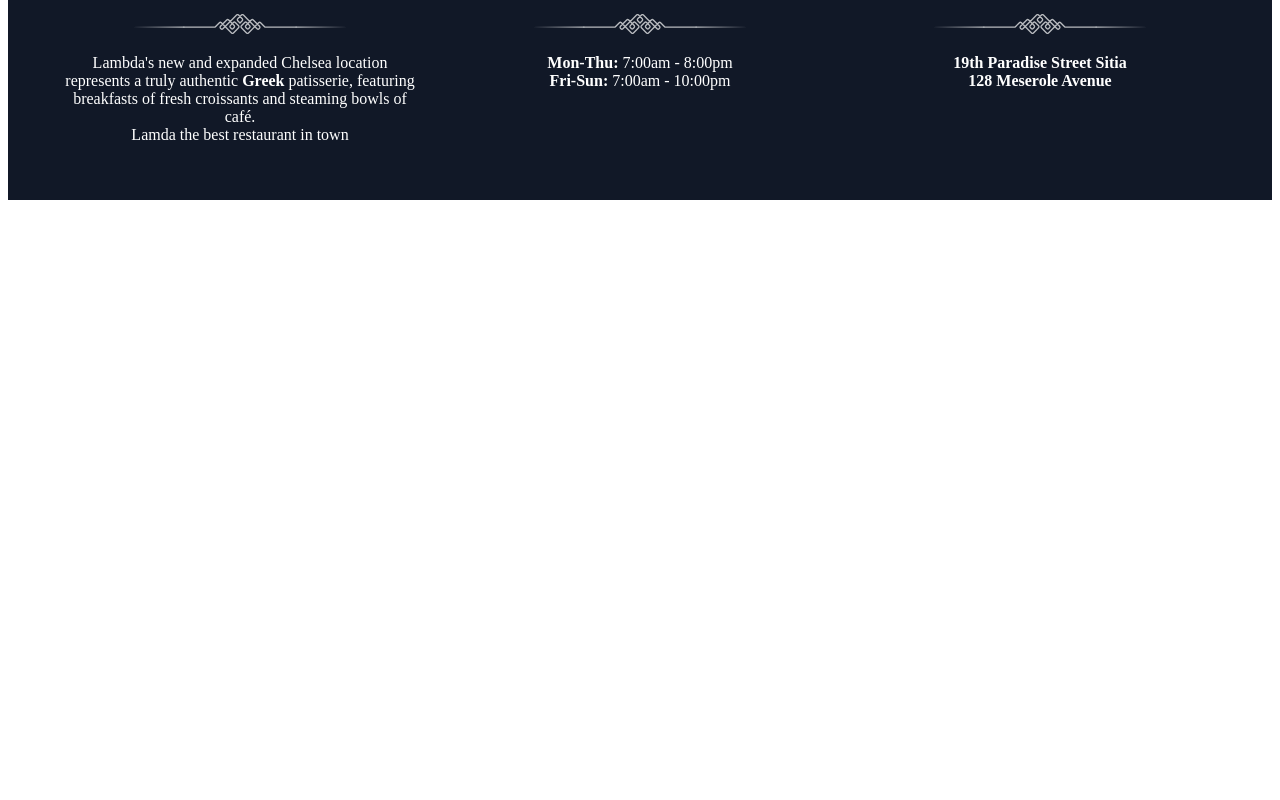
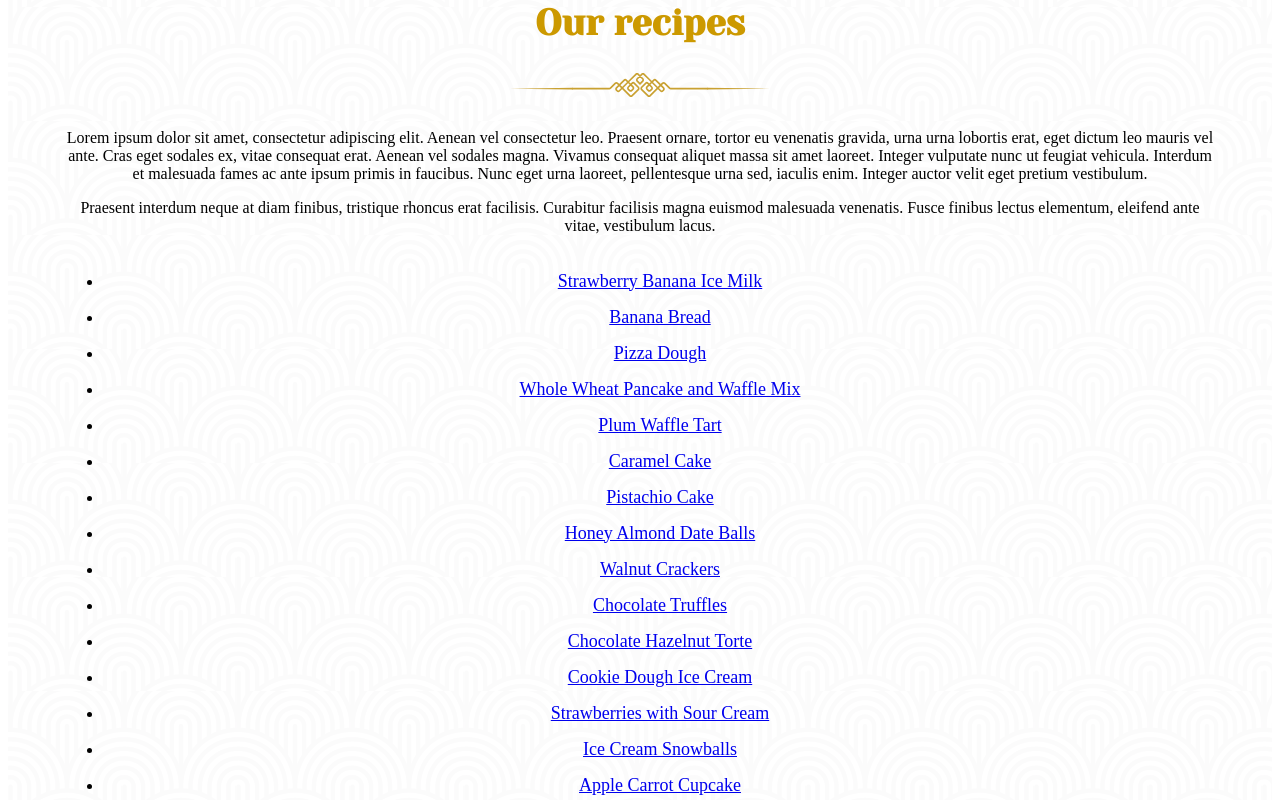
Before and after one commit to alestrunda/restaurant-next, a Next.js app: page /about in a window 1280 px wide. Shown: the part 1880-2680 px from the top of the page. Before the commit the page ends 2088 px from the top, so only its background shows below. Built offline with nearby package versions, Linux system fonts and the light colour scheme.

Commit message:
add recipes section

```diff
--- a/apis/recipe.js
+++ b/apis/recipe.js
@@ -1,26 +1,71 @@
-export const idMapping = {
-  "strawberry-banana-ice-milk": "42a1ea440e8ed2473a759f4ef54ab5ae",
-  "banana-bread": "c87b75a2fa4f28dbc340f7c176f57faf",
-  "pizza-dough": "1b6dfeaf0988f96b187c7c9bb69a14fa",
-  "whole-wheat-pancake-and-waffle-mix": "2aa69f32bb405ea0c6e29fe78c830065",
-  "plum-waffle-tart": "c398e92ad22a0b1b1489144e6b89b986",
-  "caramel-cake": "b66666d5c882ca199f43def8f1b8a03f",
-  "pistachio-cake": "0bc10f882be73fae8bfaac8086d13d23",
-  "honey-almond-date-balls": "eaab43bafe44b16705aef082120d2e40",
-  "walnut-crackers": "ac886f8bb78acc41a64f02a0f100937e",
-  "chocolate-truffles": "900dfc8e4b1f06180c5260983f15f11a",
-  "chocolate-hazelnut-torte": "60e5f656088529547cecaf4b2c04a504",
-  "cookie-dough-ice-cream": "9219b3c0524b8ae9b8efee4ad48da0bb",
-  "strawberries-with-sour-cream": "4abb432a19ed768f8ee69b235bbb6684",
-  "ice-cream-snowballs": "91e46404198f2263732cf43fb51a89ed",
-  "apple-carrot-cupcake": "0c100a129b57c9f1bde46b04e38cf2a1",
-  "lemon-cake": "71199681d0c28c1d1e0cede73eb6ec54",
+export const RECIPES = {
+  "strawberry-banana-ice-milk": {
+    id: "42a1ea440e8ed2473a759f4ef54ab5ae",
+    title: "Strawberry Banana Ice Milk",
+  },
+  "banana-bread": {
+    id: "c87b75a2fa4f28dbc340f7c176f57faf",
+    title: "Banana Bread",
+  },
+  "pizza-dough": {
+    id: "1b6dfeaf0988f96b187c7c9bb69a14fa",
+    title: "Pizza Dough",
+  },
+  "whole-wheat-pancake-and-waffle-mix": {
+    id: "2aa69f32bb405ea0c6e29fe78c830065",
+    title: "Whole Wheat Pancake and Waffle Mix",
+  },
+  "plum-waffle-tart": {
+    id: "c398e92ad22a0b1b1489144e6b89b986",
+    title: "Plum Waffle Tart",
+  },
+  "caramel-cake": {
+    id: "b66666d5c882ca199f43def8f1b8a03f",
+    title: "Caramel Cake",
+  },
+  "pistachio-cake": {
+    id: "0bc10f882be73fae8bfaac8086d13d23",
+    title: "Pistachio Cake",
+  },
+  "honey-almond-date-balls": {
+    id: "eaab43bafe44b16705aef082120d2e40",
+    title: "Honey Almond Date Balls",
+  },
+  "walnut-crackers": {
+    id: "ac886f8bb78acc41a64f02a0f100937e",
+    title: "Walnut Crackers",
+  },
+  "chocolate-truffles": {
+    id: "900dfc8e4b1f06180c5260983f15f11a",
+    title: "Chocolate Truffles",
+  },
+  "chocolate-hazelnut-torte": {
+    id: "60e5f656088529547cecaf4b2c04a504",
+    title: "Chocolate Hazelnut Torte",
+  },
+  "cookie-dough-ice-cream": {
+    id: "9219b3c0524b8ae9b8efee4ad48da0bb",
+    title: "Cookie Dough Ice Cream",
+  },
+  "strawberries-with-sour-cream": {
+    id: "4abb432a19ed768f8ee69b235bbb6684",
+    title: "Strawberries with Sour Cream",
+  },
+  "ice-cream-snowballs": {
+    id: "91e46404198f2263732cf43fb51a89ed",
+    title: "Ice Cream Snowballs",
+  },
+  "apple-carrot-cupcake": {
+    id: "0c100a129b57c9f1bde46b04e38cf2a1",
+    title: "Apple Carrot Cupcake",
+  },
+  "lemon-cake": { id: "71199681d0c28c1d1e0cede73eb6ec54", title: "Lemon Cake" },
 };
 
 export const api = {
-  getRecipe: async (id) => {
+  getRecipe: async (slug) => {
     const response = await fetch(
-      `${process.env.API_RECIPE_URL}/${idMapping[id]}?app_id=${process.env.API_RECIPE_ID}&app_key=${process.env.API_RECIPE_KEY}&type=public`
+      `${process.env.API_RECIPE_URL}/${RECIPES[slug].id}?app_id=${process.env.API_RECIPE_ID}&app_key=${process.env.API_RECIPE_KEY}&type=public`
     );
     if (!response.ok) {
       throw new Error(`${response.status} ${response.statusText}`);
--- a/pages/about.js
+++ b/pages/about.js
@@ -3,12 +3,14 @@ import Header from "./layout/Header";
 import Page from "./layout/Page";
 import Introduction from "../sections/Introduction";
 import Testimonials from "../sections/Testimonials";
+import Recipes from "../sections/Recipes";
 
 const About = () => (
   <Page title="About">
     <Header />
     <Introduction />
     <Testimonials />
+    <Recipes />
     <Footer />
   </Page>
 );
--- a/pages/recipes/[id].js
+++ b/pages/recipes/[slug].js
@@ -1,4 +1,4 @@
-import { api as recipeApi, idMapping } from "../../apis/recipe";
+import { api as recipeApi, RECIPES } from "../../apis/recipe";
 import Decoration from "../../components/Decoration";
 import Heading from "../../components/Heading";
 import HeadingSection from "../../components/HeadingSection";
@@ -74,9 +74,9 @@ const Recipe = ({ error, recipe }) => (
 
 export async function getStaticPaths() {
   return {
-    paths: Object.keys(idMapping).map((id) => ({
+    paths: Object.keys(RECIPES).map((slug) => ({
       params: {
-        id,
+        slug,
       },
     })),
     fallback: false,
@@ -87,7 +87,7 @@ export async function getStaticProps(props) {
   let recipe = null;
   let error = null;
   try {
-    recipe = await recipeApi.getRecipe(props.params.id);
+    recipe = await recipeApi.getRecipe(props.params.slug);
   } catch (e) {
     error = e.message;
   }
--- /dev/null
+++ b/sections/Recipes.js
@@ -0,0 +1,43 @@
+import Link from "next/link";
+import { RECIPES } from "../apis/recipe";
+import Decoration from "../components/Decoration";
+import HeadingSection from "../components/HeadingSection";
+
+const Recipes = () => {
+  return (
+    <section className="bg-pattern section-shadow relative">
+      <div className="container mx-auto text-center px-14 py-20">
+        <HeadingSection>Our recipes</HeadingSection>
+        <Decoration className="mb-8 mt-4" />
+        <p>
+          Lorem ipsum dolor sit amet, consectetur adipiscing elit. Aenean vel
+          consectetur leo. Praesent ornare, tortor eu venenatis gravida, urna
+          urna lobortis erat, eget dictum leo mauris vel ante. Cras eget sodales
+          ex, vitae consequat erat. Aenean vel sodales magna. Vivamus consequat
+          aliquet massa sit amet laoreet. Integer vulputate nunc ut feugiat
+          vehicula. Interdum et malesuada fames ac ante ipsum primis in
+          faucibus. Nunc eget urna laoreet, pellentesque urna sed, iaculis enim.
+          Integer auctor velit eget pretium vestibulum.
+        </p>
+        <p>
+          Praesent interdum neque at diam finibus, tristique rhoncus erat
+          facilisis. Curabitur facilisis magna euismod malesuada venenatis.
+          Fusce finibus lectus elementum, eleifend ante vitae, vestibulum lacus.
+        </p>
+        <ul className="text-lg mt-8">
+          {Object.keys(RECIPES).map((slug) => (
+            <li className="mb-2" key={RECIPES[slug].id}>
+              <Link href={`/recipes/${slug}`}>
+                <a className="hover:text-yellow-500 transition-colors">
+                  {RECIPES[slug].title}
+                </a>
+              </Link>
+            </li>
+          ))}
+        </ul>
+      </div>
+    </section>
+  );
+};
+
+export default Recipes;
```
